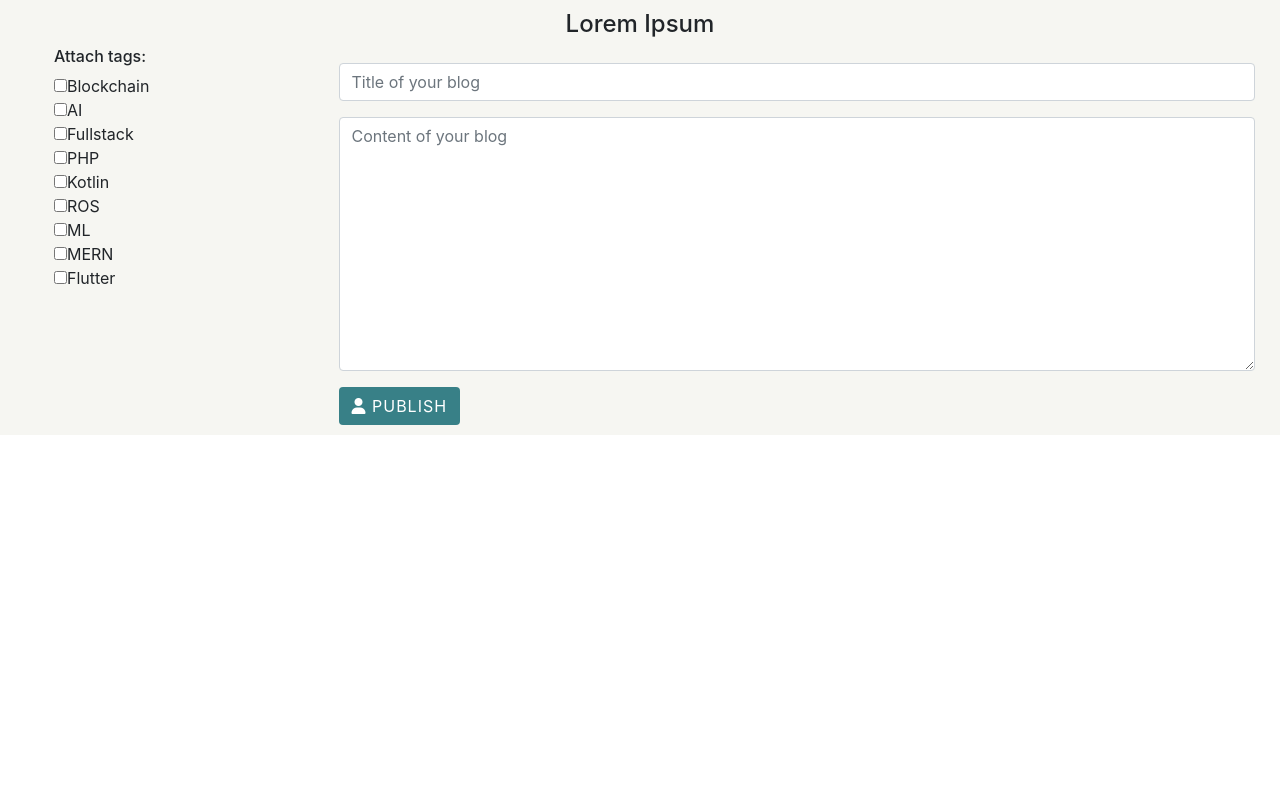
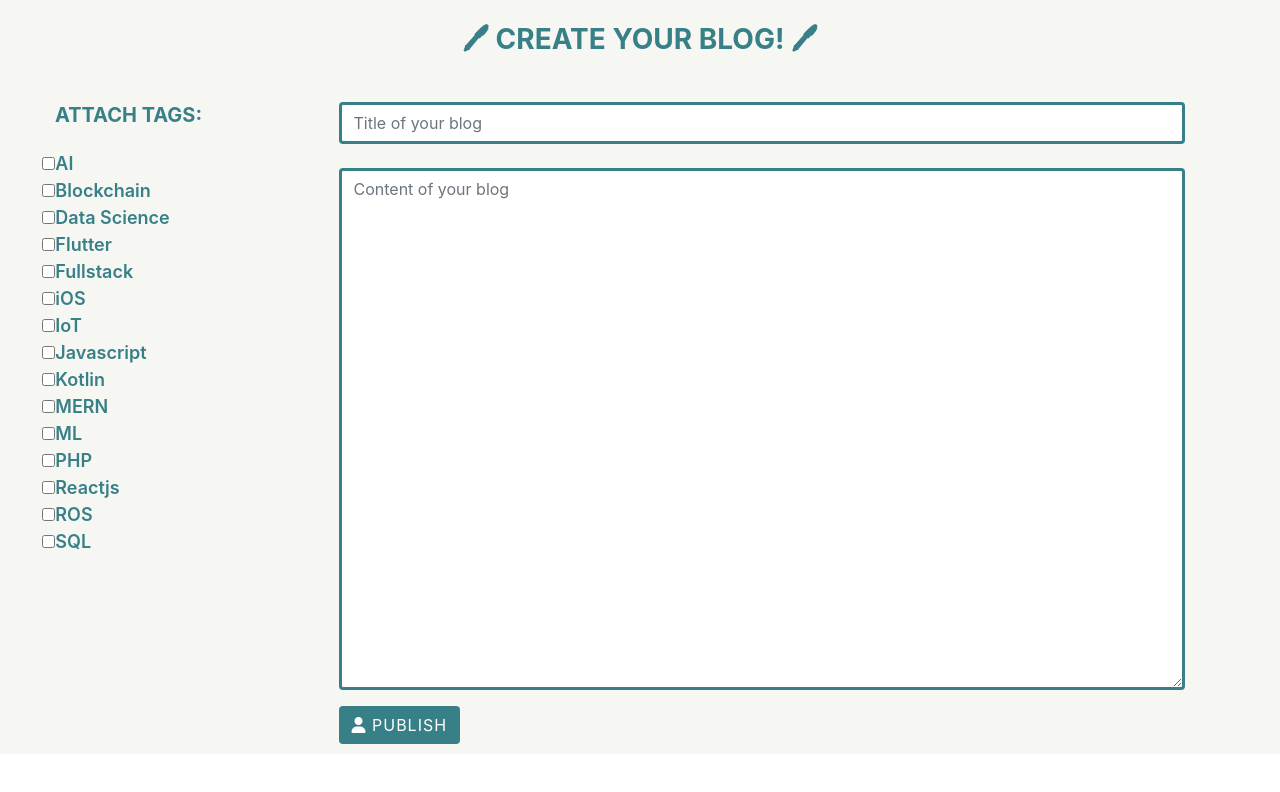
Before and after one commit to Spectrum-CETB/Tech-O-nicle, a React (Create React App) app: page /create-blog in a window 1280 px wide. Shown: the top 792 px of the page. Built offline with nearby package versions, Linux system fonts and the light colour scheme; a web font is replaced by a local one.

Commit message:
CreateBlog Page Updated 🖋

```diff
--- a/src/Components/Create Blog/CreateBlog.js
+++ b/src/Components/Create Blog/CreateBlog.js
@@ -32,38 +32,51 @@ function CreateBlog() {
   var displayTags=Object.keys(state.tags).filter(tag => state.tags[tag]);
 
   return (
+    <div className="bg">
     <div className="container-fluid sb">
-      <div className="panel-heading"><h4 align="center">Lorem Ipsum</h4></div>
+      <div className="panel-heading hd"><h3 align="center"> 🖊 CREATE YOUR BLOG! 🖊</h3></div>
       <div className="row">
       <div className="col-lg-3 col-md-4 col-sm-3 attch">
-        <h6>Attach tags: </h6>
+        <h5 className="att">ATTACH TAGS: </h5>
         <div className="tag">
-        <input type="checkbox" name="Blockchain "  onChange={check}/>Blockchain&nbsp;<br/>
         <input type="checkbox" name="AI " onChange={check}/>AI&nbsp;<br/>
+        <input type="checkbox" name="Blockchain " onChange={check}/>Blockchain&nbsp;<br/>
+        <input type="checkbox" name="Data Science " onChange={check}/>Data Science&nbsp;<br/>
+        <input type="checkbox" name="Flutter " onChange={check}/>Flutter&nbsp;<br/>
         <input type="checkbox" name="Fullstack " onChange={check}/>Fullstack&nbsp;<br/>
-        <input type="checkbox" name="Php " onChange={check}/>PHP&nbsp;<br/>
+        <input type="checkbox" name="iOS " onChange={check}/>iOS&nbsp;<br/>
+        <input type="checkbox" name="IoT " onChange={check}/>IoT&nbsp;<br/>
+        <input type="checkbox" name="Javascript " onChange={check}/>Javascript&nbsp;<br/>
         <input type="checkbox" name="Kotlin " onChange={check}/>Kotlin&nbsp; <br/>
+        <input type="checkbox" name="MERN  "  onChange={check}/>MERN&nbsp;<br/>
+        <input type="checkbox" name="ML " onChange={check}/>ML&nbsp;<br/>
+        <input type="checkbox" name="PHP " onChange={check}/>PHP&nbsp;<br/>
+        <input type="checkbox" name="Reactjs " onChange={check}/>Reactjs&nbsp;<br/>
         <input type="checkbox" name="ROS "  onChange={check}/>ROS&nbsp;<br/>
-        <input type="checkbox" name="ML " onChange={check}/>ML&nbsp;<br/>
-        <input type="checkbox" name="MERN  "  onChange={check}/>MERN&nbsp;<br/>
-        <input type="checkbox" name="Flutter " onChange={check}/>Flutter&nbsp;<br/>
+        <input type="checkbox" name="SQL " onChange={check}/>SQL&nbsp;<br/>
+        <br/>
+
+        <div style={{backgroundColor:"#388087", color:"white"}}>
       {displayTags}
+      </div>
         </div>
       </div>
+
         <div className="col-lg-9 col-md-8 col-sm-9">
+          <div className="right">
             <div className="panel panel-default">
 
 
                 <div className="panel-body">
                     <form className="form-horizontal" method="POST">
                         <div className="form-group">
-                            <div className="col-md-12 my-3">
+                            <div className="col-md-12 my-4">
                                 <input type="text" className="form-control" name="title" placeholder="Title of your blog"/>
                             </div>
                         </div>
                         <div className="form-group">
                             <div className="col-md-12 my-3">
-                                <textarea name="content" className="form-control" cols="30" rows="10" placeholder="Content of your blog"></textarea>
+                                <textarea name="content" className="form-control" cols="30" rows="21" placeholder="Content of your blog"></textarea>
                             </div>
                         </div>
                         <button type="submit" className="btn btn-bumton btn-block bumton">
@@ -73,8 +86,9 @@ function CreateBlog() {
                 </div>
             </div>
         </div>
-
+        </div>
       </div>
+    </div>
     </div>
   )
 }
--- a/src/Components/Create Blog/Style.css
+++ b/src/Components/Create Blog/Style.css
@@ -1,12 +1,42 @@
-.blog{
+.bg{
     background-color: #f6f6f2;
 }
-
+h3{
+    padding: 13px;
+    color: #388087;
+    font-weight: bold;
+}
 h6, .tag{
     position: relative !important;
-    right: -10% !important;
+    right: -6% !important;
+    color: #388087;
+    font-weight: 600;
+    font-size: large;
+    padding-top: 15px;
 }
  .bumton{
      color: #fff;
      background-color: #388087;
  }
+.att{
+    margin-top: 25px;
+    font-weight: bold;
+    margin-left: 30px;
+    color: #388087;
+}
+.right{
+    padding-right: 70px;
+}
+
+input[type=text]{
+    border: 3px solid #388087;
+}
+input[type=text]:focus {
+    border: 3px solid #377379;
+  }
+textarea[name=content]{
+    border: 3px solid #388087;
+}
+textarea[name=content]:focus{
+    border: 3px solid #377379;
+}
```
